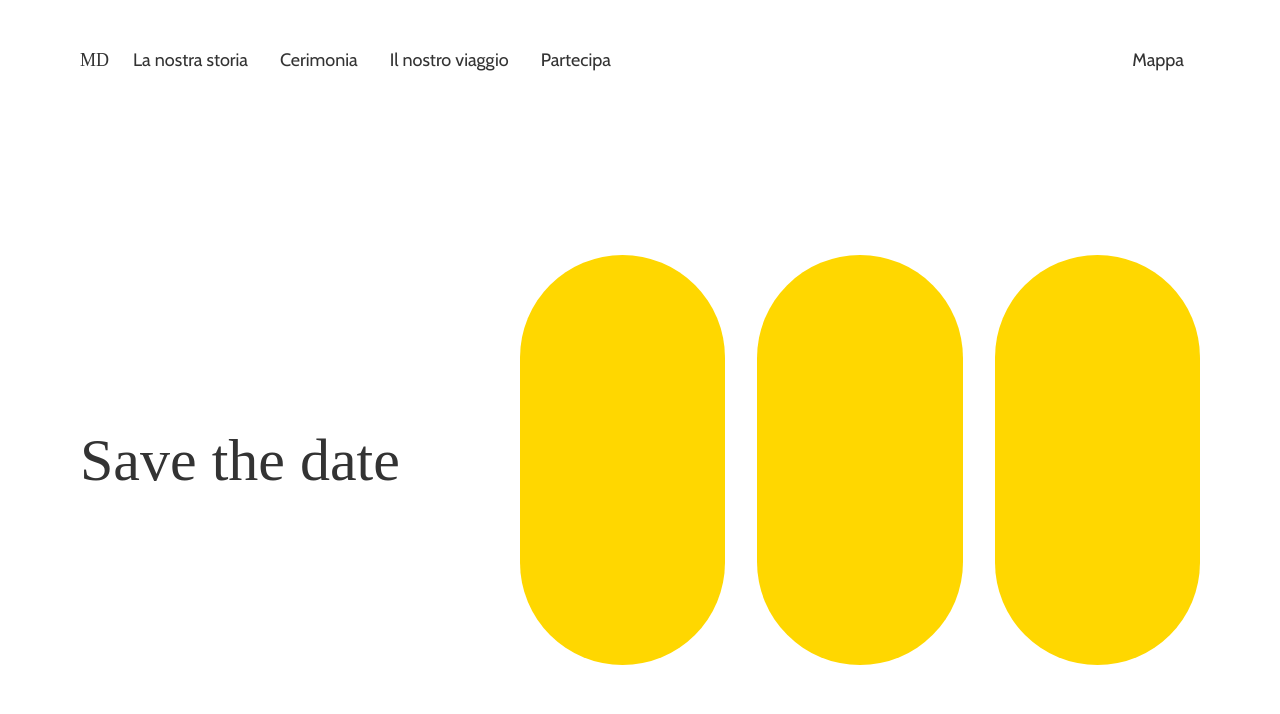
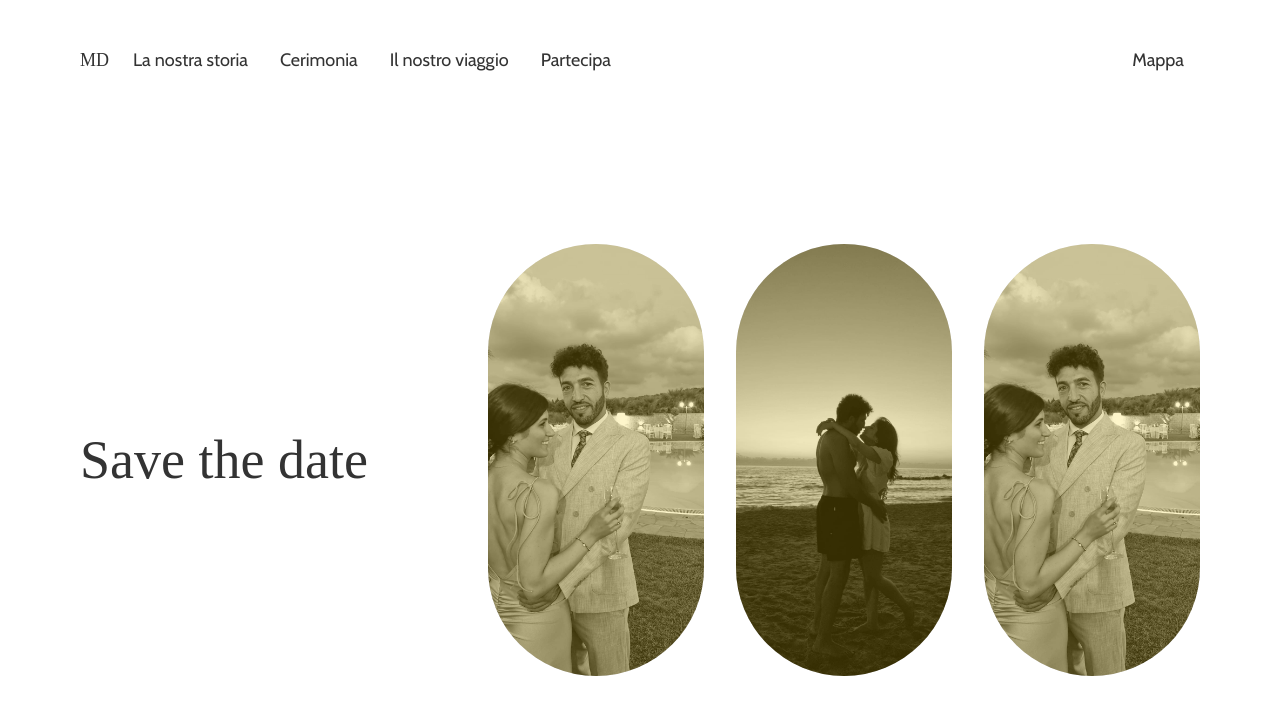
Before and after one commit to Nello1994/wesayyes, a React (Vite) app: page / in a window 1280 px wide. Shown: the top 714 px of the page. Built offline with nearby package versions, Linux system fonts and the light colour scheme; a web font is replaced by a local one.

Commit message:
Save The Date

```diff
--- a/src/components/save-the-date/index.jsx
+++ b/src/components/save-the-date/index.jsx
@@ -2,11 +2,17 @@ import React, { useState, useEffect } from 'react'
 import PropTypes from 'prop-types'
 
 // Components
-import { useMultiStyleConfig, Text, Box, Flex, HStack } from '@chakra-ui/react'
+import { useMultiStyleConfig, Text, Box, Flex, HStack, Image } from '@chakra-ui/react'
 
 const SaveTheDate = (props) => {
   const style = useMultiStyleConfig('SaveTheDate')
   const mediaBoxes = [1, 2, 3]
+
+  const imageUrls = {
+    1: "src/assets/img/Save_the_Date_1.jpeg",
+    2: "src/assets/img/Save_the_Date_2.jpeg",
+    3: "src/assets/img/Save_the_Date_1.jpeg",
+  }
 
   const [stackHeight, setStackHeight] = useState('100%')
 
@@ -30,9 +36,10 @@ const SaveTheDate = (props) => {
       <Box {...style.textWrp}>
         <Text {...style.title}>Save the date</Text>
       </Box>
-      <Flex {...style.mediaWrp}>
+      <Flex className='hideScrollBar' {...style.mediaWrp}>
       {mediaBoxes.map((item) => (
         <Box key={item} {...style.mediaBox}>
+          <Image src={imageUrls[item]} alt={`image-${item}`} {...style.image} />
         </Box>
       ))}
       </Flex>
--- a/src/pages/theme/components/save-the-date.ts
+++ b/src/pages/theme/components/save-the-date.ts
@@ -1,30 +1,54 @@
+import { position } from '@chakra-ui/react'
 import { Typ, Colors } from '../utils'
 
 export default {
   baseStyle: {
     stack: {
       w: '100%',
-      padding: {base: '32px 0', lg: '72px 0'},
-      gap: {lg: '120px'}
+      padding: {base: '0', lg: '72px 80px'},
+      gap: {base: '60px', lg: '120px'},
+      flexDirection: {base: 'column', lg: 'row'},
     },
     title: {
-      ...Typ.custom_xlarge,
-
+      ...Typ.custom_large,
     },
     mediaWrp: {
-      width: '50%',
-      flex: '1 1 0',
-      gap: '32px',
+      width: {base: '100%', lg: '50%'},
+      flex: {base: 'unset', lg: '1 1 0'},
+      gap: {base: '16px', lg: '32px'},
+      overflow: {base: 'auto', lg: 'unset'},
+      padding: {base: '0 32px', lg: '0'},
     },
     textWrp: {
       flex: '0 0 auto',
+      order: {base: '2', lg: 'unset'},
     },
     mediaBox: {
       aspectRatio: '1/2',
-      flex: '1 1 0',
+      flex: {base: 'none', lg: '1 1 0'},
       borderRadius: '160px',
-      bg: Colors.primary100,
+      //bg: Colors.primary100,
       position: 'relative',
+      h: {base: '65vh', lg: 'unset'},
+
+      _after: {
+        content: '""',
+        width: '100%',
+        height: '100%',
+        position: 'absolute',
+        bg: Colors.primary100,
+        zIndex: '1',
+        top: '0',
+        borderRadius: '160px',
+        opacity: '0.2',
+      }
+    },
+
+    image: {
+      filter: 'grayscale(100%)',
+      h: '100%',
+      objectFit: 'cover',
+      borderRadius: '160px',
     },
   },
   variants: {},
--- a/src/pages/theme/foundations/typography.ts
+++ b/src/pages/theme/foundations/typography.ts
@@ -103,17 +103,10 @@ const typography = {
 
   custom_large: {
     fontFamily: 'Bacalisties',
-    fontSize: { base: '24px' },
+    fontSize: { base: '54px' },
     fontWeight: 400,
     lineHeight: { base: '32px' },
   },
-
-  custom_xlarge: {
-    fontFamily: 'Bacalisties',
-    fontSize: { base: '60px' },
-    fontWeight: 400,
-    lineHeight: { base: '60px' },
-  }
 }
 
 export default typography
--- a/src/pages/theme/global.ts
+++ b/src/pages/theme/global.ts
@@ -1,7 +1,7 @@
 export default {
     baseStyle: {
         container: {
-            padding: {base: '0 32px', lg: '0 80px'},
+            //padding: {base: '0 32px', lg: '0 80px'},
         }
     },
   variants: {},
```
Also changed, not shown: src/assets/img/Save_the_Date_1.jpeg (added), src/assets/img/Save_the_Date_2.jpeg (added).
